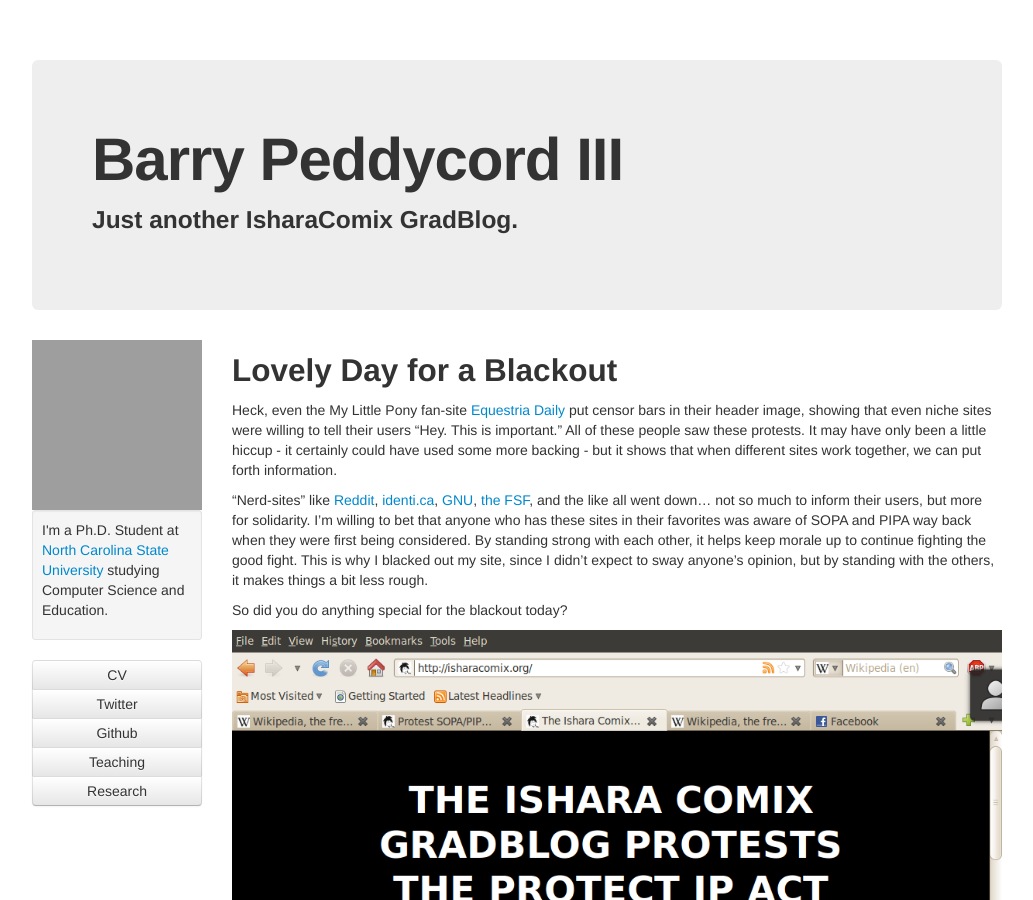
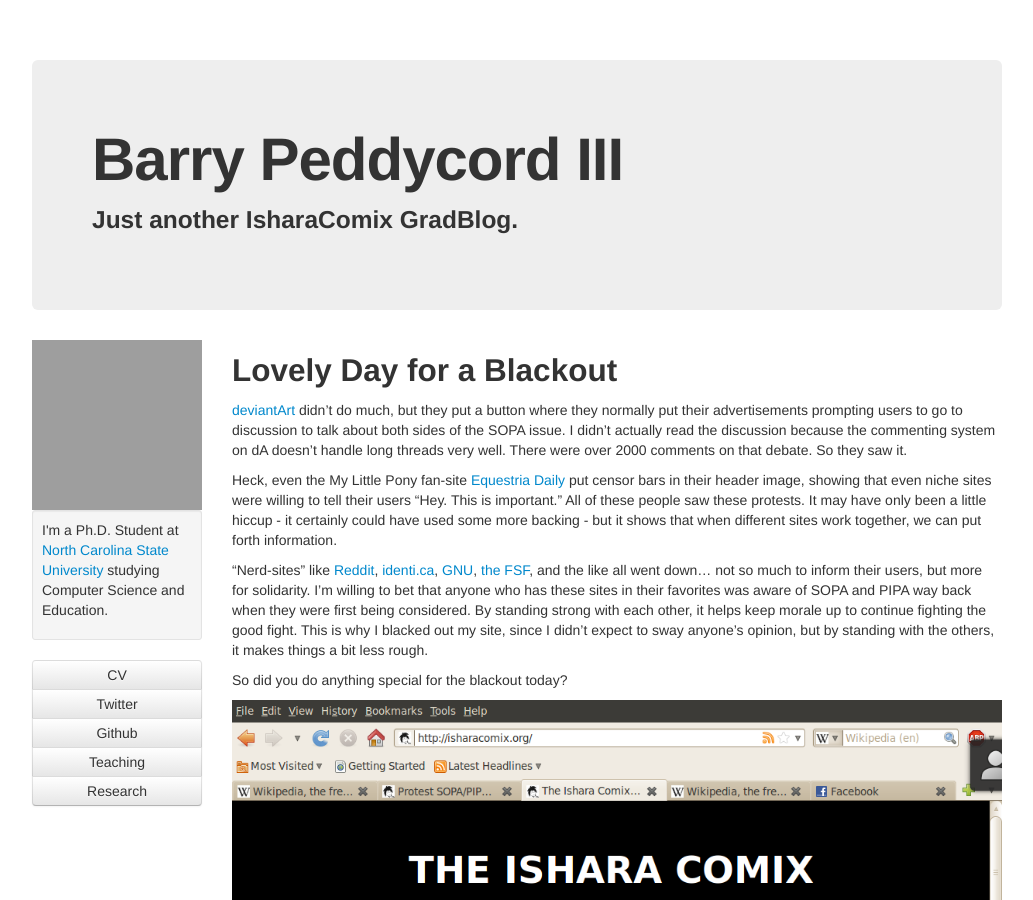
Before and after one commit to isharacomix/oldsite, a Jekyll site: the page built from _posts/2012-01-18-lovely-day-for-a-blackout.md, in a window 1280 px wide and 900 px high. Shown: the whole window, without its empty margins (123-1156 px from the left). Built offline with Jekyll 4.4.1, drawn with Linux system fonts in a browser that asks for light colours; comment, search, counter and statistics services are not loaded; grey boxes are pictures that could not be loaded.

Commit message:
Two posts.

```diff
--- a/_posts/2012-01-18-lovely-day-for-a-blackout.md
+++ b/_posts/2012-01-18-lovely-day-for-a-blackout.md
@@ -4,6 +4,7 @@
 ---
 
 
+<a href="http://deviantart.com">deviantArt</a> didn't do much, but they put a button where they normally put their advertisements prompting users to go to discussion to talk about both sides of the SOPA issue. I didn't actually read the discussion because the commenting system on dA doesn't handle long threads very well. There were over 2000 comments on that debate. So they saw it.
 
 Heck, even the My Little Pony fan-site <a href="http://equestriadaily.com">Equestria Daily</a> put censor bars in their header image, showing that even niche sites were willing to tell their users "Hey. This is important." All of these people saw these protests. It may have only been a little hiccup - it certainly could have used some more backing - but it shows that when different sites work together, we can put forth information.
 
```
